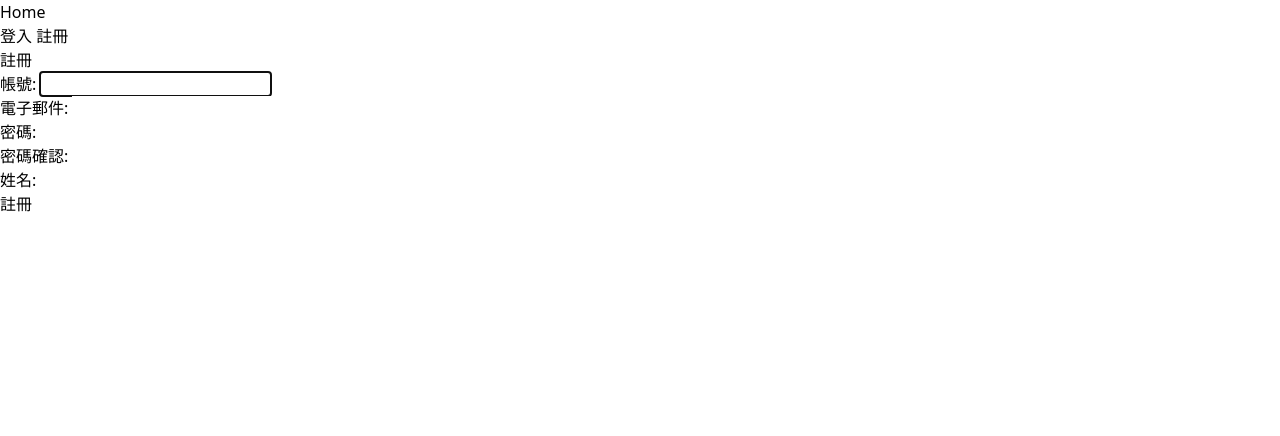
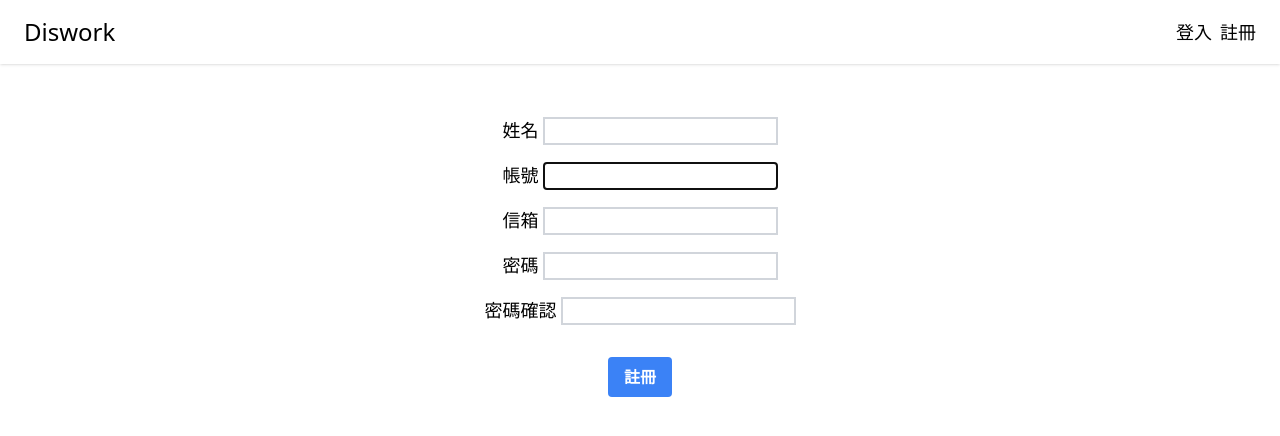
Before and after one commit to chiehhhaa/16th-Diswork, a Django app: page /members/register/ in a window 1280 px wide. Shown: the top 436 px of the page. Run offline with Django 5.2, Linux system fonts and the light colour scheme; style sheets or scripts are compiled from the project's sources.

Commit message:
feat: add members edit

```diff
--- a/members/forms.py
+++ b/members/forms.py
@@ -1,26 +1,51 @@
 from django import forms
-from django.contrib.auth.forms import UserCreationForm
+from django.contrib.auth.forms import UserCreationForm, UserChangeForm
 from django.contrib.auth.models import User
 from .models import Member
 
 
 class SignUpForm(UserCreationForm):
     name = forms.CharField(
-        label="姓名", widget=forms.TextInput(attrs={"class": "form-input"})
+        label="姓名",
+        widget=forms.TextInput(attrs={"class": "mx-1 border-2 border-gray-300"}),
     )
     username = forms.CharField(
-        label="帳號", widget=forms.TextInput(attrs={"class": "form-input"})
+        label="帳號",
+        widget=forms.TextInput(attrs={"class": "mx-1 border-2 border-gray-300"}),
     )
     email = forms.EmailField(
-        label="電子郵件", widget=forms.EmailInput(attrs={"class": "form-input"})
+        label="信箱",
+        widget=forms.EmailInput(attrs={"class": "mx-1 border-2 border-gray-300"}),
     )
     password1 = forms.CharField(
-        label="密碼", widget=forms.PasswordInput(attrs={"class": "form-input"})
+        label="密碼",
+        widget=forms.PasswordInput(attrs={"class": "mx-1 border-2 border-gray-300"}),
     )
     password2 = forms.CharField(
-        label="密碼確認", widget=forms.PasswordInput(attrs={"class": "form-input"})
+        label="密碼確認",
+        widget=forms.PasswordInput(attrs={"class": "mx-1 border-2 border-gray-300"}),
     )
 
     class Meta:
         model = Member
-        fields = ("username", "email", "password1", "password2")
+        fields = ("name", "username", "email", "password1", "password2")
+
+
+class MemberUpdateForm(UserChangeForm):
+    name = forms.CharField(
+        label="姓名：",
+        widget=forms.TextInput(attrs={"class": "mx-1 border-2 border-gray-300"}),
+    )
+    username = forms.CharField(
+        label="帳號：",
+        widget=forms.TextInput(attrs={"class": "mx-1 border-2 border-gray-300"}),
+    )
+    email = forms.EmailField(
+        label="信箱：",
+        widget=forms.EmailInput(attrs={"class": "mx-1 border-2 border-gray-300"}),
+    )
+    password = None
+
+    class Meta:
+        model = Member
+        fields = ("name", "username", "email")
--- a/members/urls.py
+++ b/members/urls.py
@@ -1,5 +1,5 @@
 from django.urls import path
-from .views import LoginView, LogoutView, RegisterView
+from .views import LoginView, LogoutView, RegisterView, MemberUpdateView
 
 app_name = "members"
 
@@ -7,4 +7,5 @@ urlpatterns = [
     path("login/", LoginView.as_view(), name="login"),
     path("logout/", LogoutView.as_view(), name="logout"),
     path("register/", RegisterView.as_view(), name="register"),
+    path("edit/", MemberUpdateView.as_view(), name="edit"),
 ]
--- a/members/views.py
+++ b/members/views.py
@@ -2,9 +2,11 @@ from django.contrib.auth.forms import AuthenticationForm
 from .forms import SignUpForm
 from django.contrib.auth import login, logout
 from django.contrib import messages
-from django.views.generic import TemplateView, FormView
+from django.views.generic import TemplateView, FormView, UpdateView
 from django.urls import reverse_lazy
 from django.shortcuts import redirect
+from .models import Member
+from .forms import MemberUpdateForm
 
 
 # 登入
@@ -38,3 +40,16 @@ class RegisterView(FormView):
         form.save()
         messages.success(self.request, "註冊成功！")
         return super().form_valid(form)
+
+
+class MemberUpdateView(UpdateView):
+    model = Member
+    form_class = MemberUpdateForm
+    template_name = "registration/edit.html"
+    context_object_name = "user"
+
+    def get_success_url(self):
+        return reverse_lazy("index")
+
+    def get_object(self, queryset=None):
+        return self.request.user
--- a/tailwind.config.js
+++ b/tailwind.config.js
@@ -1,6 +1,6 @@
 /** @type {import('tailwindcss').Config} */
 module.exports = {
-  content: ["./templates/*/.{html,js}"],
+  content: ["./templates/**/*.html"],
   theme: {
     extend: {},
   },
--- a/templates/pages/index.html
+++ b/templates/pages/index.html
@@ -1,6 +1,4 @@
 {% extends 'layouts/base.html' %}
-{% load static %}
-
 {% block title %}Home{% endblock %}
 
 {% block content %}
--- a/templates/registration/login.html
+++ b/templates/registration/login.html
@@ -7,7 +7,6 @@
 <link rel="stylesheet" href="https://demos.creative-tim.com/notus-js/assets/styles/tailwind.css">
 <link rel="stylesheet"
     href="https://demos.creative-tim.com/notus-js/assets/vendor/@fortawesome/fontawesome-free/css/all.min.css">
-
 
 <section class="bg-blueGray-50">
     <div class="w-full px-4 pt-6 mx-auto lg:w-4/12">
--- a/templates/registration/register.html
+++ b/templates/registration/register.html
@@ -1,14 +1,32 @@
 {% extends 'layouts/base.html' %}
 {% block content %}
-<div>
-    <h1>註冊</h1>
-</div>
 <div class="flex justify-center mt-5">
     <div class="w-3/4 md:w-1/2 sm:w-1/2">
-        <form action="{% url 'register' %}" method="post">
+        <form action="{% url 'members:register' %}" method="post">
             {% csrf_token %}
-            <div>{{ form }}</div>
-            <input class="btn btn-success" type="submit" value="註冊" />
+            <div class="flex flex-col items-center justify-center mt-8">
+                <div class="mb-4">
+                    <label for="name" class="mb-1 text-lg font-medium">姓名</label>
+                    {{ form.name }}
+                </div>
+                <div class="mb-4">
+                    <label for="username" class="mb-1 text-lg font-medium">帳號</label>
+                    {{ form.username }}
+                </div>
+                <div class="mb-4">
+                    <label for="email" class="mb-1 text-lg font-medium">信箱</label>
+                    {{ form.email }}
+                </div>
+                <div class="mb-4">
+                    <label for="password1" class="mb-1 text-lg font-medium">密碼</label>
+                    {{ form.password1 }}
+                </div>
+                <div class="mb-8">
+                    <label for="password2" class="mb-1 text-lg font-medium">密碼確認</label>
+                    {{ form.password2 }}
+                </div>
+                <button type="submit" class="px-4 py-2 font-bold text-white bg-blue-500 rounded hover:bg-blue-700 focus:outline-none focus:shadow-outline">註冊</button>
+            </div>
         </form>
     </div>
 </div>
--- a/templates/shared/navbar.html
+++ b/templates/shared/navbar.html
@@ -1,11 +1,12 @@
 <nav class="flex flex-col w-full px-6 py-4 font-sans text-center bg-white shadow sm:flex-row sm:text-left sm:justify-between sm:items-baseline">
     <div class="flex items-center justify-between w-full">
         <div class="mb-2 sm:mb-0">
-            <a href="{% url "index" %}" class="text-2xl no-underline text-grey-darkest hover:text-blue-dark">Home</a>
+            <a href="{% url "index" %}" class="text-2xl no-underline text-grey-darkest hover:text-blue-dark">Diswork</a>
         </div>
         <div class="flex items-center">
             <!-- 登入/註冊連結 -->
             {% if user.is_authenticated %}
+                <a href="{% url 'members:edit' %}" class="ml-2 text-lg no-underline text-grey-darkest hover:text-blue-dark">編輯</a>
                 <a href="{% url 'members:logout' %}" class="ml-2 text-lg no-underline text-grey-darkest hover:text-blue-dark">登出</a>
             {% else %}
                 <a href="{% url 'members:login' %}" class="ml-2 text-lg no-underline text-grey-darkest hover:text-blue-dark">登入</a>
```
Also changed, not shown: templates/registration/edit.html (added, +27 -0 lines).
